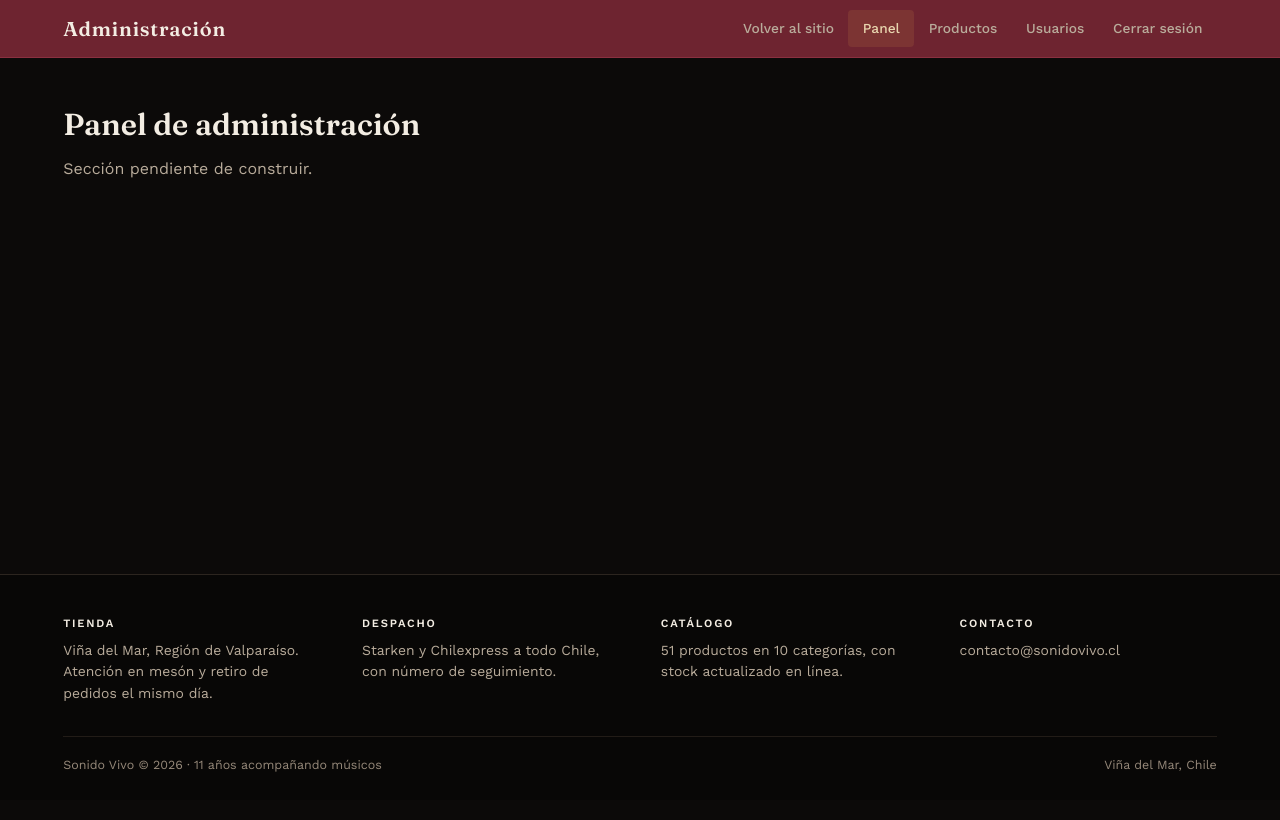
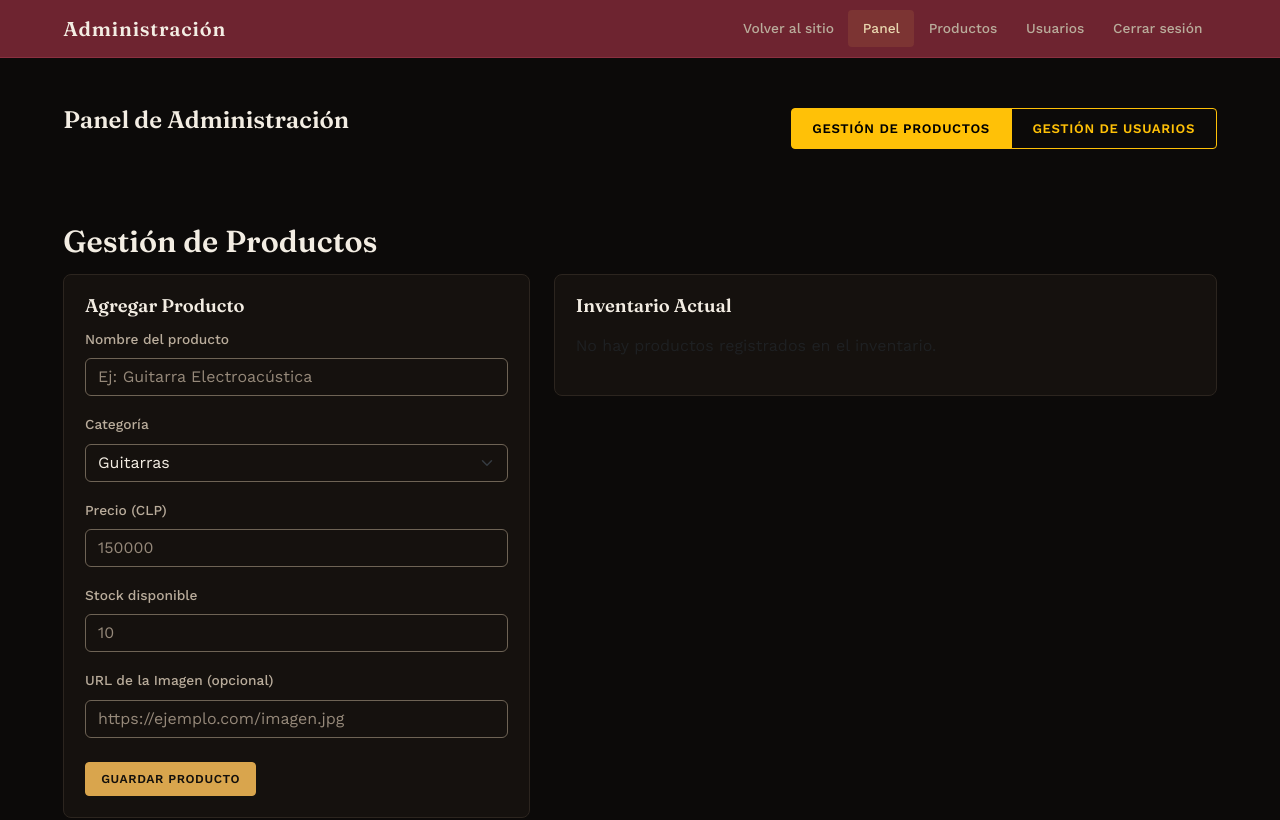
Before and after one commit to Si-Gon/sonido-vivo-2, a React (Vite) app: page /admin in a window 1280 px wide. Shown: the top 820 px of the page. Built offline with nearby package versions, Linux system fonts and the light colour scheme.

Commit message:
feat: actualiza cambios en Admin.tsx

```diff
--- a/src/Paginas/Admin.tsx
+++ b/src/Paginas/Admin.tsx
@@ -1,11 +1,39 @@
+import { useState } from "react";
+import AdminProductos from "./AdminProductos";
+import AdminUsuarios from "./AdminUsuarios";
+
 function Admin() {
+    const [vistaActiva, setVistaActiva] = useState<"productos" | "usuarios">("productos");
 
-    return(
-        <section className="sv-seccion">
-            <h1>Panel de administración</h1>
-            <p className="sv-pendiente">Sección pendiente de construir.</p>
+    return (
+        <section className="sv-seccion sv-seccion-ancha">
+            <div className="d-flex justify-content-between align-items-center mb-4">
+                <h2>Panel de Administración</h2>
+                <div className="btn-group" role="group">
+                    <button
+                        type="button"
+                        className={`btn ${
+                            vistaActiva === "productos" ? "btn-warning" : "btn-outline-warning"
+                        }`}
+                        onClick={() => setVistaActiva("productos")}
+                    >
+                        Gestión de Productos
+                    </button>
+                    <button
+                        type="button"
+                        className={`btn ${
+                            vistaActiva === "usuarios" ? "btn-warning" : "btn-outline-warning"
+                        }`}
+                        onClick={() => setVistaActiva("usuarios")}
+                    >
+                        Gestión de Usuarios
+                    </button>
+                </div>
+            </div>
+
+            {vistaActiva === "productos" ? <AdminProductos /> : <AdminUsuarios />}
         </section>
-    )
+    );
 }
 
-export default Admin
+export default Admin;
```
